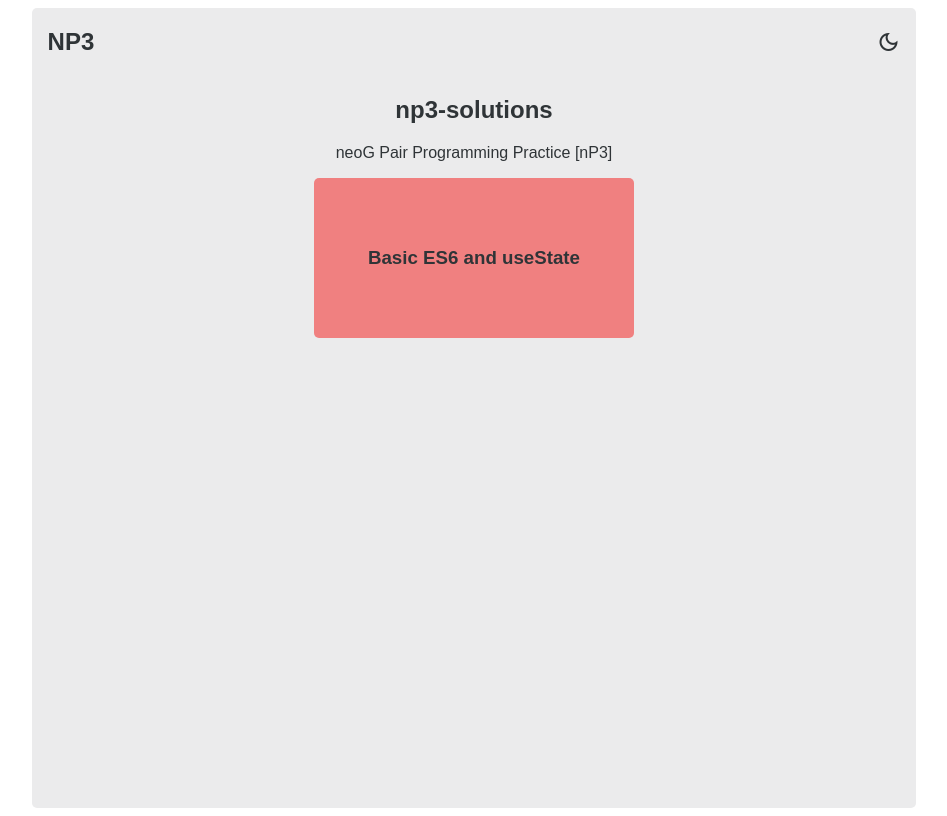
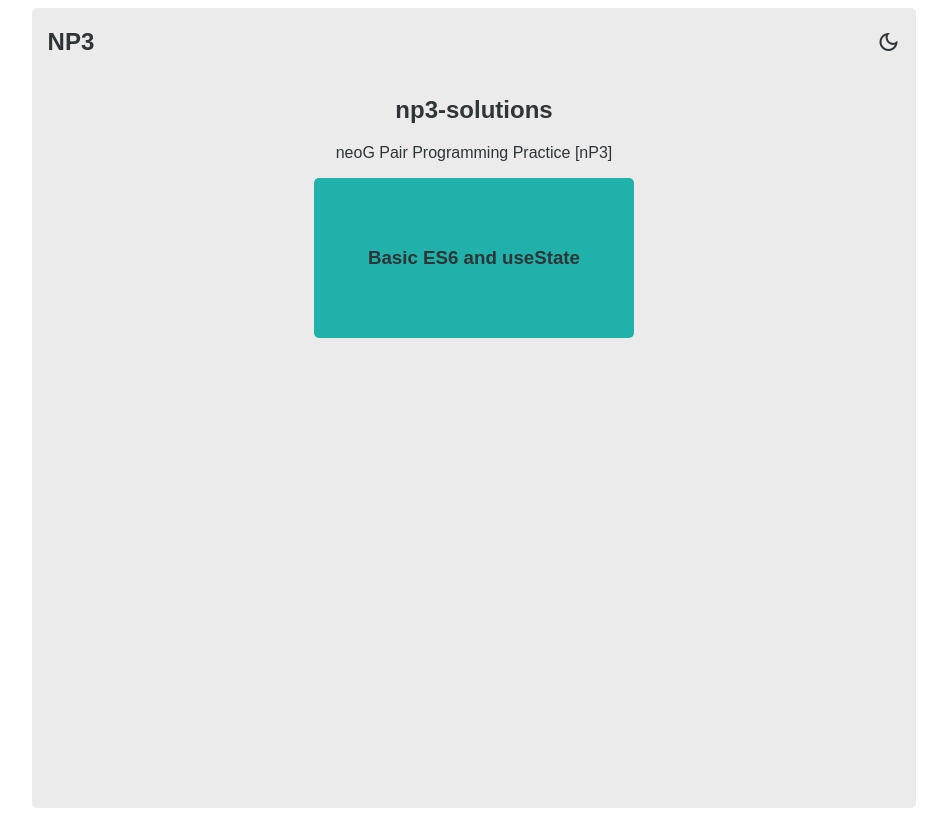
Before and after one commit to SK02K1/np3-solutions, a React (Create React App) app: page / in a window 1280 px wide. Shown: the whole page, without its empty margins (166-1113 px from the left). Built offline with nearby package versions, Linux system fonts and the light colour scheme.

Commit message:
style: update app

```diff
--- a/src/styles.css
+++ b/src/styles.css
@@ -4,6 +4,7 @@
   min-height: 100vh;
   border-radius: 5px;
   margin: 0 auto;
+  transition: all 300ms ease;
 }
 
 .grid-container {
@@ -40,7 +41,7 @@
   display: flex;
   justify-content: center;
   align-items: center;
-  background-color: lightcoral;
+  background-color: lightseagreen;
   border-radius: 5px;
   cursor: pointer;
 }
```
